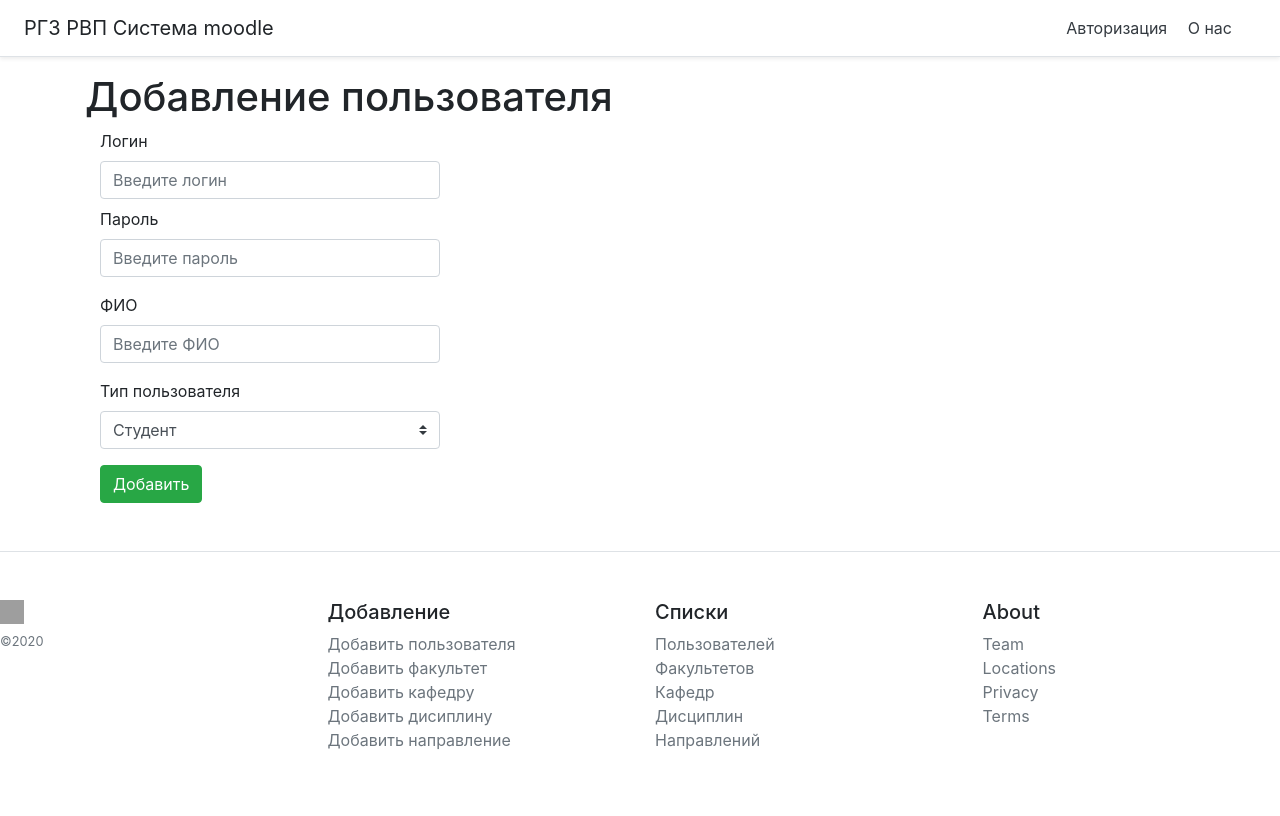
After one commit to memberember/coursework_db_magaz, a Flask app: page /createUser in a window 1280 px wide. The commit adds this page. Run offline with Flask 2, Linux system fonts and the light colour scheme; some libraries are stand-ins or nearby versions; grey boxes are pictures that could not be loaded.

Commit message:
Добавил возможность добавления записей в базу данных - Дмитрий Тен 03.12.2020

```diff
--- a/main.py
+++ b/main.py
@@ -21,7 +21,7 @@ class Users(db.Model):
     fio = db.Column(db.String(255), nullable=True)
 
     def __repr__(self):
-        return f'{self.id}'
+        return f'{self.id} {self.fio} {self.type}'
 
 
 # модель БД "Направления"
@@ -128,26 +128,136 @@ def about():
     return render_template('about.html')
 
 
-# страница Создания
-@app.route('/create', methods=['POST', 'GET'])
-def create():
-    # if request.method == "POST":
-    #     fio = request.form['fio']
-    #     coming_or_leave = False
-    #     print(request.form)
-    #     if request.form.get('coming_or_leave') != None:
-    #         coming_or_leave = True
-    #
-    #     visit = Visit_list(fio=fio, coming_or_leave=coming_or_leave)
-    #     try:
-    #         db.session.add(visit)
-    #         db.session.commit()
-    #         return redirect('/')
-    #     except:
-    #         return 'Получилась ошибка'
-    # else:
-    #     return render_template('create.html')
-    return render_template('create.html')
+# страница создания пользователя
+@app.route('/createUser', methods=['POST', 'GET'])
+def create_user():
+    # проверка запроса
+    if request.method == "POST":
+
+        # считывание данных с формы
+        login = request.form["login"]
+        password = request.form["password"]
+        fio = request.form["fio"]
+        type = request.form["type"]
+
+        # создание объекта User
+        user = Users(login=login, password=password, fio=fio, type=type)
+
+        # подключение к базе данных и добавления пользователя
+        try:
+            db.session.add(user)
+            db.session.commit()
+            return redirect('/users')
+        except:
+            return 'Получилась ошибка'
+    else:
+        return render_template('createUser.html')
+    return render_template('createUser.html')
+
+
+# страница создания факультета
+@app.route('/createFaculty', methods=['POST', 'GET'])
+def create_faculty():
+    # проверка запроса
+    if request.method == "POST":
+
+        # считывание данных с формы
+        name = request.form["name"]
+
+        # создание объекта Faculty
+        faculty = Faculty(name=name)
+
+        # подключение к базе данных и добавления факультета
+        try:
+            db.session.add(faculty)
+            db.session.commit()
+            return redirect('/faculties')
+        except:
+            return 'Получилась ошибка'
+    else:
+        return render_template('createFaculty.html')
+    return render_template('createFaculty.html')
+
+
+# страница создания дисциплины
+@app.route('/createDiscipline', methods=['POST', 'GET'])
+def create_discipline():
+    teachers = Users.query.filter_by(type=2).order_by(Users.id).all()
+
+    # проверка запроса
+    if request.method == "POST":
+
+        # считывание данных с формы
+        name = request.form["name"]
+        teacher_id = request.form["teacher_id"]
+
+        # создание объекта Faculty
+        discipline = Discipline(name=name, teacher_id=teacher_id)
+
+        # подключение к базе данных и добавления дисциплины
+        try:
+            db.session.add(discipline)
+            db.session.commit()
+            return redirect('/faculties')
+        except:
+            return 'Получилась ошибка'
+    else:
+        return render_template('createDiscipline.html', data=teachers)
+    return render_template('createDiscipline.html', data=teachers)
+
+
+# страница создания кафедры
+@app.route('/createDepartment', methods=['POST', 'GET'])
+def create_department():
+    faculty_list = Faculty.query.order_by(Faculty.id).all()
+
+    # проверка запроса
+    if request.method == "POST":
+
+        # считывание данных с формы
+        name = request.form["name"]
+        faculty_id = request.form["faculty_id"]
+
+        # создание объекта Faculty
+        department = Department(name=name, faculty_id=faculty_id)
+
+        # подключение к базе данных и добавление кафедры
+        try:
+            db.session.add(department)
+            db.session.commit()
+            return redirect('/departments')
+        except:
+            return 'Получилась ошибка'
+    else:
+        return render_template('createDepartment.html', data=faculty_list)
+    return render_template('createDepartment.html', data=faculty_list)
+
+
+# страница создания факультета
+@app.route('/createDegreeProgramm', methods=['POST', 'GET'])
+def create_degree_programm():
+    faculty_list = Faculty.query.order_by(Faculty.id).all()
+
+    # проверка запроса
+    if request.method == "POST":
+
+        # считывание данных с формы
+        name = request.form["name"]
+        faculty_id = request.form["faculty_id"]
+
+        # создание объекта Faculty
+        degree_programm = DegreeProgramm(name=name, faculty_id=faculty_id)
+
+        # подключение к базе данных и добавление направления
+        try:
+            db.session.add(degree_programm)
+            db.session.commit()
+            return redirect('/degree_programms')
+        except:
+            return 'Получилась ошибка'
+    else:
+        return render_template('createDegreeProgramm.html', data=faculty_list)
+    return render_template('createDegreeProgramm.html', data=faculty_list)
 
 
 if __name__ == "__main__":
--- a/templates/base.html
+++ b/templates/base.html
@@ -16,11 +16,10 @@
         <a class="p-2 text-dark" href="/about">О нас</a>
 
     </nav>
-  <a class="btn btn-outline-primary" href="/create">Добавить новое посещение</a>
+    {#  <a class="btn btn-outline-primary" href="/create">Добавить новое посещение</a>#}
 </div>
 
 {% block body %}{% endblock %}
-
 
 
 <footer class="pt-4 my-md-5 pt-md-5 border-top">
@@ -30,23 +29,23 @@
             <small class="d-block mb-3 text-muted">©2020</small>
         </div>
         <div class="col-6 col-md">
-        <h5>Features</h5>
+            <h5>Добавление</h5>
             <ul class="list-unstyled text-small">
-          <li><a class="text-muted" href="#">Cool stuff</a></li>
-          <li><a class="text-muted" href="#">Random feature</a></li>
-          <li><a class="text-muted" href="#">Team feature</a></li>
-          <li><a class="text-muted" href="#">Stuff for developers</a></li>
-          <li><a class="text-muted" href="#">Another one</a></li>
-          <li><a class="text-muted" href="#">Last time</a></li>
+                <li><a class="text-muted" href="/createUser">Добавить пользователя</a></li>
+                <li><a class="text-muted" href="/createFaculty">Добавить факультет</a></li>
+                <li><a class="text-muted" href="/createDepartment">Добавить кафедру</a></li>
+                <li><a class="text-muted" href="/createDiscipline">Добавить дисиплину</a></li>
+                <li><a class="text-muted" href="/createDegreeProgramm">Добавить направление</a></li>
             </ul>
         </div>
         <div class="col-6 col-md">
-        <h5>Resources</h5>
+            <h5>Списки</h5>
             <ul class="list-unstyled text-small">
-          <li><a class="text-muted" href="#">Resource</a></li>
-          <li><a class="text-muted" href="#">Resource name</a></li>
-          <li><a class="text-muted" href="#">Another resource</a></li>
-          <li><a class="text-muted" href="#">Final resource</a></li>
+                <li><a class="text-muted" href="/users">Пользователей</a></li>
+                <li><a class="text-muted" href="/faculties">Факультетов</a></li>
+                <li><a class="text-muted" href="/departments">Кафедр</a></li>
+                <li><a class="text-muted" href="/disciplines">Дисциплин</a></li>
+                <li><a class="text-muted" href="/degree_programms">Направлений</a></li>
             </ul>
         </div>
         <div class="col-6 col-md">
@@ -63,6 +62,13 @@
 </div>
 
 
-<div at-magnifier-wrapper=""><div class="at-theme-light"><div class="at-base notranslate" translate="no"><div class="Z1-AJ" style="top: 0px; left: 0px;"></div></div></div></div></body>
+<div at-magnifier-wrapper="">
+    <div class="at-theme-light">
+        <div class="at-base notranslate" translate="no">
+            <div class="Z1-AJ" style="top: 0px; left: 0px;"></div>
+        </div>
+    </div>
+</div>
+</body>
 
 </html>
--- /dev/null
+++ b/templates/createUser.html
@@ -0,0 +1,67 @@
+<!--create-->
+
+{% extends 'base.html' %}
+
+{% block title %}
+    <title>Добавление пользователя</title>
+{% endblock %}
+
+{% block body %}
+    <div class="container">
+        <h1>Добавление пользователя</h1>
+        <form method="post">
+            <form class="needs-validation" novalidate>
+
+                {#Логин#}
+                <div class="form-col">
+                    <div class="col-md-4 mb-2">
+                        <label for="validationCustom03">Логин</label>
+                        <input name="login" type="text" class="form-control" id="validationCustom03" placeholder="Введите логин"
+                               required>
+                        <div class="invalid-feedback">
+                            Please provide a valid login.
+                        </div>
+                    </div>
+
+                    {#Пароль#}
+                    <div class="col-md-4 mb-3">
+                        <label for="validationCustom04">Пароль</label>
+                        <input name="password" type="text" class="form-control" id="validationCustom04"
+                               placeholder="Введите пароль" required>
+                        <div class="invalid-feedback">
+                            Please provide a valid password.
+                        </div>
+                    </div>
+
+                    {#ФИО#}
+                    <div class="col-md-4 mb-3">
+                        <label for="validationCustom05">ФИО</label>
+                        <input name="fio" type="text" class="form-control" id="validationCustom05" placeholder="Введите ФИО"
+                               required>
+                        <div class="invalid-feedback">
+                            Please provide a valid zip.
+                        </div>
+                    </div>
+
+                    {#Тип пользователя#}
+                    <div class="col-md-4 mb-3">
+                        <label for="validationCustom05">Тип пользователя</label>
+                        <select class="custom-select" id="type" name="type">
+                            <option value="0">Администратор</option>
+                            <option value="1">Преподаватель</option>
+                            <option selected value="2">Студент</option>
+                        </select>
+                    </div>
+
+                </div>
+
+                <div class="col-md-4 mb-3">
+                    <button class="btn btn-success" type="submit">Добавить</button>
+                </div>
+
+            </form>
+
+        </form>
+    </div>
+
+{% endblock %}
```
Also changed, not shown: templates/create.html (deleted, +0 -24 lines), templates/createDegreeProgramm.html (added, +48 -0 lines), templates/createDepartment.html (added, +48 -0 lines), templates/createDiscipline.html (added, +48 -0 lines), templates/createFaculty.html (added, +34 -0 lines), 1 other file. Lines whose indentation alone changed are shown as unchanged.
